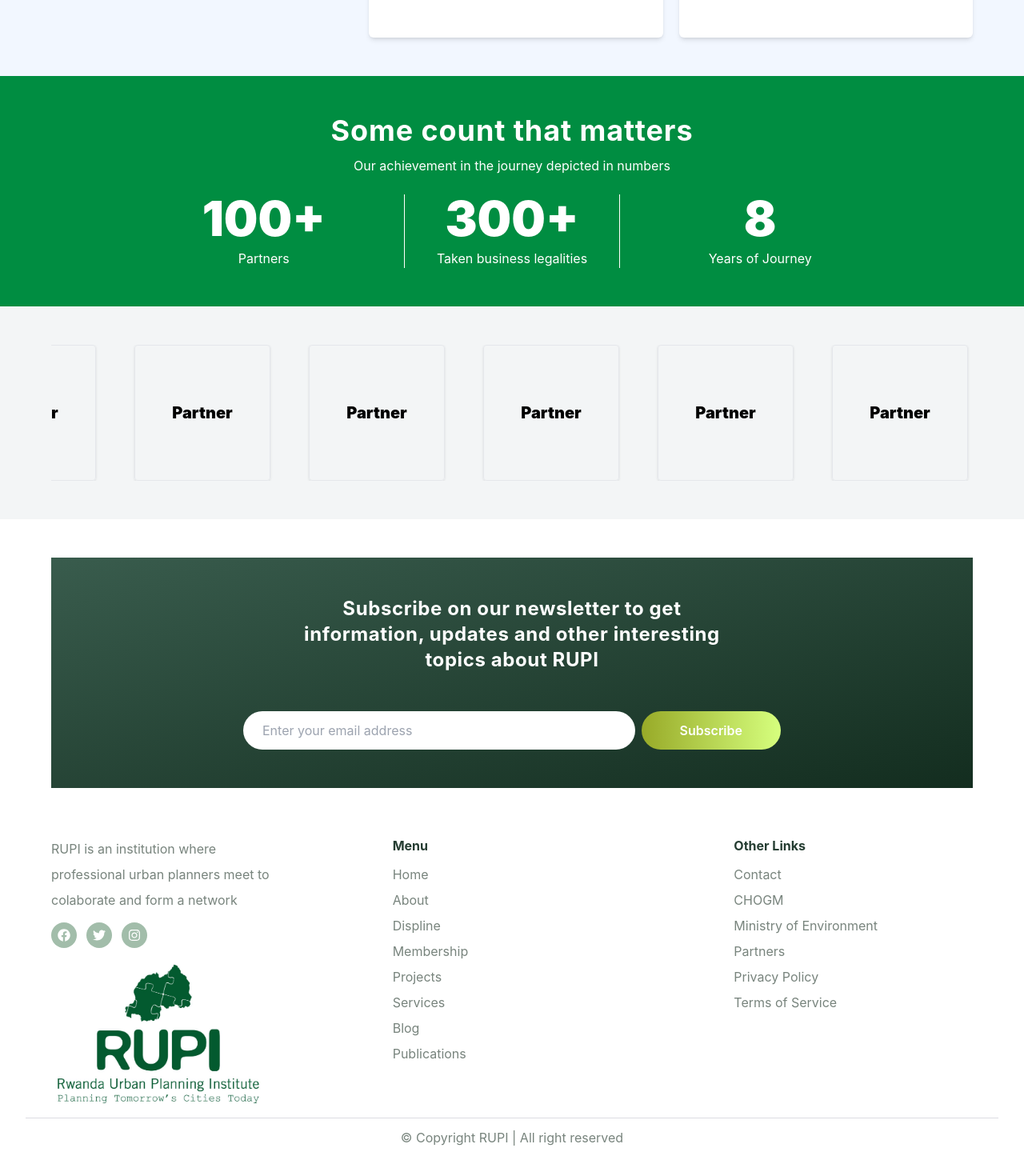
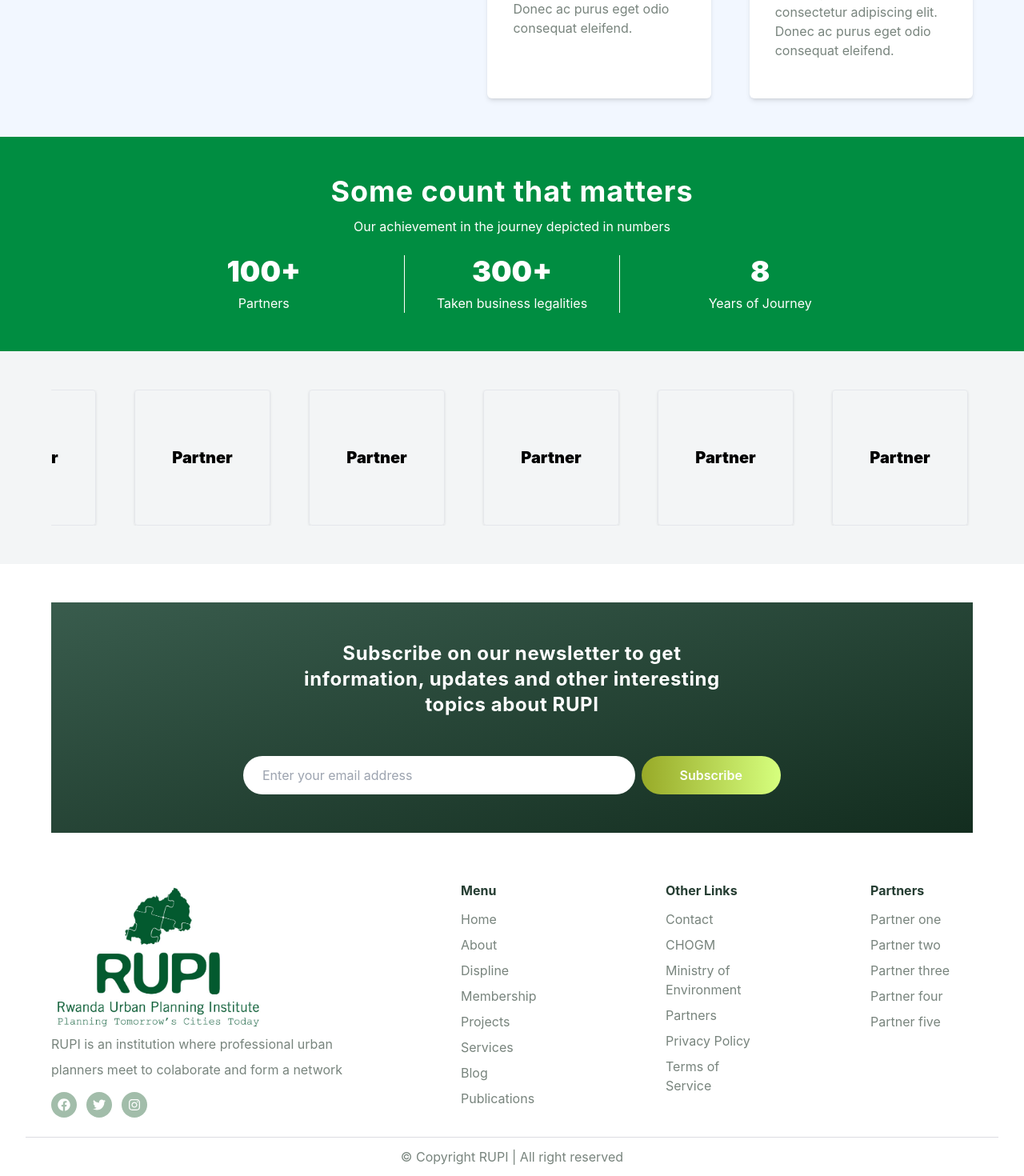
Before and after one commit to FlipSide23/rupi_fe, a React (Create React App) app: page / in a window 1280 px wide. Shown: the part 1211-2681 px from the top of the page at 80% size. Before the commit the page ends 2657 px from the top, so only its background shows below. Built offline with nearby package versions, Linux system fonts and the light colour scheme; a web font is replaced by a local one.

Commit message:
fix size

```diff
--- a/src/components/Home/Count/index.jsx
+++ b/src/components/Home/Count/index.jsx
@@ -14,16 +14,16 @@ export const Count = () => {
 
         <div className="grid md:grid-cols-3 gap-x-3 md:gap-x-10 gap-y-3 mt-6">
           <div className="flex flex-col space-y-2 items-center">
-            <p className="text-4xl md:text-6xl font-black">100+</p>
+            <p className="text-3xl md:text-4xl font-black">100+</p>
             <p className="">Partners</p>
           </div>
           <div className="flex flex-col space-y-2 items-center md:border-x border-white md:px-10">
-            <p className="text-4xl md:text-6xl font-black">300+</p>
+            <p className="text-3xl md:text-4xl font-black">300+</p>
             <p className="">Taken business legalities</p>
           </div>
 
           <div className="flex flex-col space-y-2 items-center">
-            <p className="text-4xl md:text-6xl font-black">8</p>
+            <p className="text-3xl md:text-4xl font-black">8</p>
             <p className="">Years of Journey</p>
           </div>
         </div>
--- a/src/components/Home/Footer/index.jsx
+++ b/src/components/Home/Footer/index.jsx
@@ -2,6 +2,7 @@ import React from 'react';
 import { footerNavItems, socialMedia } from './data';
 import { NavLink } from 'react-router-dom';
 import logo from '../../../assets/images/icons/logo.jpg';
+import { partners } from '../Partners/data/partners';
 
 export const Footer = () => {
   const firstLinks = footerNavItems.slice(0, 8);
@@ -9,8 +10,17 @@ export const Footer = () => {
   return (
     <div className="mt-auto flex flex-col items-center w-full bg-white text-grey-601 px-8">
       <div className="flex flex-col max-w-6xl">
-        <div className="grid grid-cols-2 md:grid-cols-3 gap-x-3 md:gap-x-20 lg:gap-x-32 gap-y-5 py-3">
-          <div className="col-span-full md:col-span-1 flex flex-col">
+        <div className="grid grid-cols-2 md:grid-cols-4 lg:grid-cols-5 gap-x-3 md:gap-x-20 lg:gap-x-32 gap-y-5 py-3">
+          <div className="col-span-full md:col-span-1 lg:col-span-2 flex flex-col">
+            <NavLink to="/">
+              <img
+                src={logo}
+                alt=""
+                className="object-contain"
+                width={268}
+                height={188}
+              />
+            </NavLink>
             <p className="leading-loose">
               RUPI is an institution where professional urban planners
               meet to colaborate and form a network
@@ -29,16 +39,6 @@ export const Footer = () => {
                 </a>
               ))}
             </div>
-
-            <NavLink to="/">
-              <img
-                src={logo}
-                alt=""
-                className="object-contain"
-                width={268}
-                height={188}
-              />
-            </NavLink>
           </div>
 
           <div className="flex flex-col">
@@ -62,6 +62,17 @@ export const Footer = () => {
               ))}
             </div>
           </div>
+
+          <div className="flex flex-col">
+            <h3 className="font-bold text-dark-green">Partners</h3>
+            <div className="flex flex-col space-y-2 mt-3">
+              {partners.map((partner, index) => (
+                <NavLink to={partner.link} className="">
+                  {partner.name}
+                </NavLink>
+              ))}
+            </div>
+          </div>
         </div>
       </div>
       <p className="text-center px-8 py-3 w-full border-t border-[#14183E26]">
--- /dev/null
+++ b/src/components/Home/Partners/data/partners.js
@@ -0,0 +1,27 @@
+export const partners = [
+  {
+    name: 'Partner one',
+    logo: 'https://avatars.githubusercontent.com/u/10000000?v=4',
+    link: 'https://github.com/kevin',
+  },
+  {
+    name: 'Partner two',
+    logo: 'https://avatars.githubusercontent.com/u/10000000?v=4',
+    link: 'https://github.com/joshua',
+  },
+  {
+    name: 'Partner three',
+    logo: 'https://avatars.githubusercontent.com/u/10000000?v=4',
+    link: 'https://github.com/jonathan',
+  },
+  {
+    name: 'Partner four',
+    logo: 'https://avatars.githubusercontent.com/u/10000000?v=4',
+    link: 'https://github.com/michael',
+  },
+  {
+    name: 'Partner five',
+    logo: 'https://avatars.githubusercontent.com/u/10000000?v=4',
+    link: 'https://github.com/matt',
+  },
+];
--- a/src/components/Home/Why/WhyCard/index.jsx
+++ b/src/components/Home/Why/WhyCard/index.jsx
@@ -4,7 +4,7 @@ const WhyCard = ({ icon, title, description }) => {
   return (
     <div className="flex flex-col shadow-md space-y-3 bg-white rounded-md p-8 py-12">
       {icon}
-      <h2 className="text-xl md:text-2xl font-bold">{title}</h2>
+      <h2 className="text-lg md:text-xl font-bold">{title}</h2>
       <p className="text-grey-601">{description}</p>
     </div>
   );
--- a/src/components/Home/Why/index.jsx
+++ b/src/components/Home/Why/index.jsx
@@ -6,7 +6,7 @@ export const Why = () => {
   return (
     <div className="py-6 md:py-12 mt-auto flex flex-col items-center w-full bg-gray-301 px-8">
       <div className="flex flex-col max-w-6xl">
-        <div className="grid md:grid-cols-3 gap-y-5 gap-x-10">
+        <div className="flex flex-col lg:flex-row gap-y-5 gap-x-10">
           <div className="flex flex-col py-6 md:py-12">
             <h1 className="text-3xl md:text-4xl font-bold tracking-wide max-w-xl">
               Why do we help with urbanization?
@@ -19,7 +19,7 @@ export const Why = () => {
             </p>
           </div>
 
-          <div className="md:col-span-2 grid md:grid-cols-2 gap-5">
+          <div className="lg:w-[60%] grid sm:grid-cols-2 gap-5 md:gap-y-8 gap-x-12">
             {whyData.map(element => (
               <WhyCard
                 key={element.title}
```
